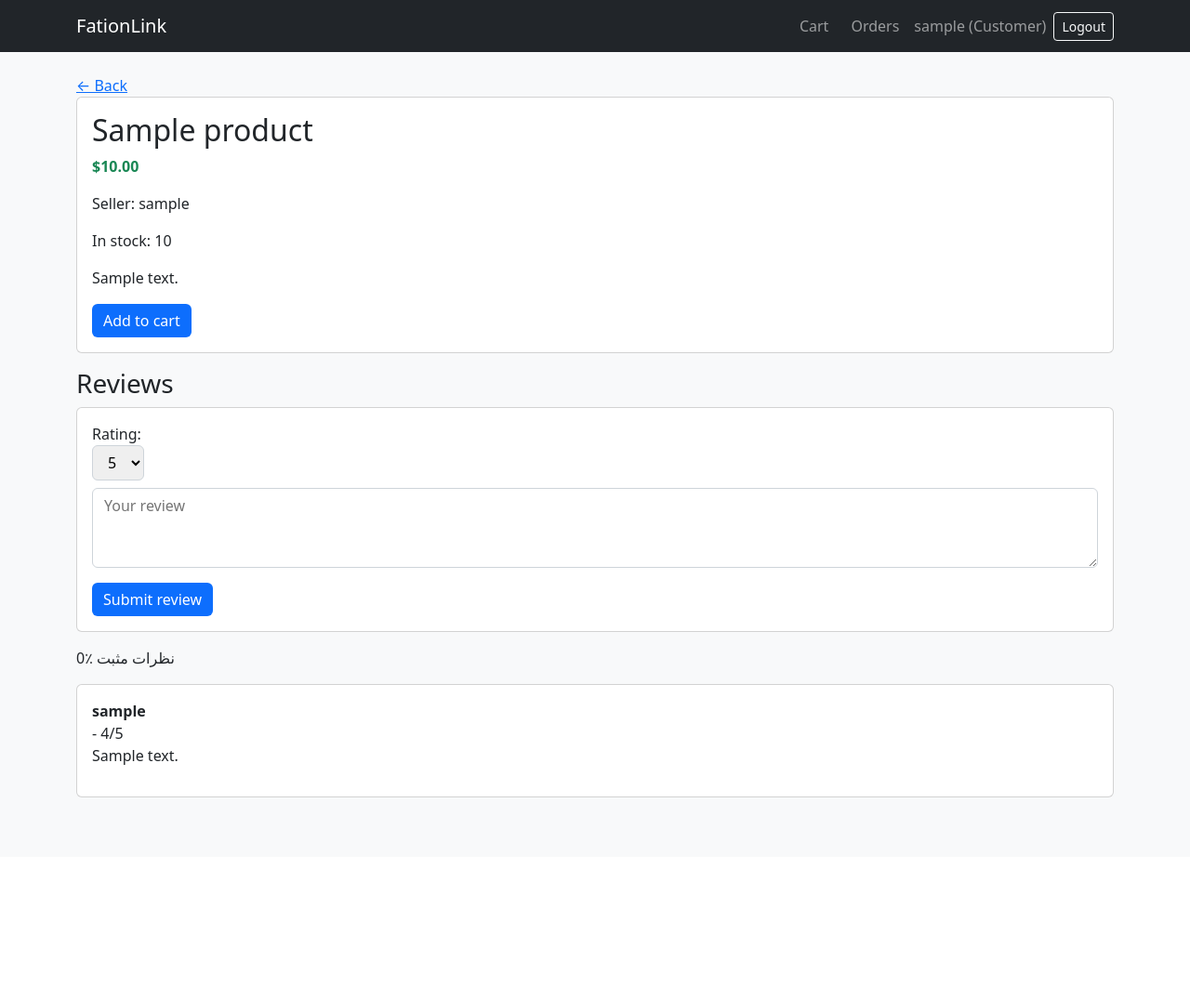
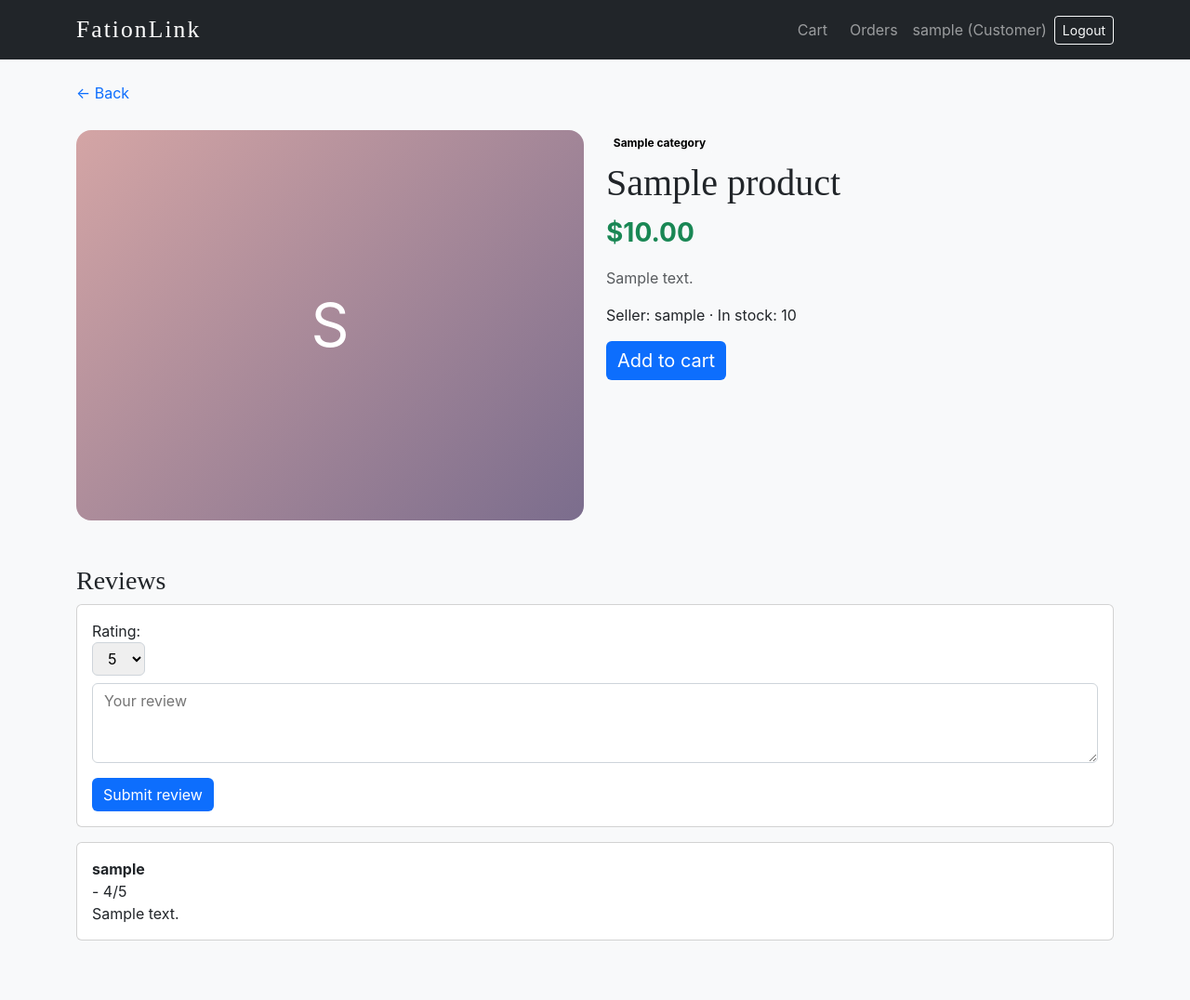
Before and after one commit to Taraneh-pourmand/FationLink, a Django app: page /product/1/ in a window 1280 px wide. Shown: the whole page at 93% size. Before the commit the page ends 858 px from the top, so only its background shows below. Run offline with Django 5.2, Linux system fonts and the light colour scheme; a user stored in the database is signed in; tables that the repository leaves empty hold one stand-in row (values such as "Sample post").

Commit message:
Add product images and new fashion UI

```diff
--- a/config/settings.py
+++ b/config/settings.py
@@ -138,3 +138,5 @@ MAILERS = {
 LOGIN_URL = "login"
 LOGIN_REDIRECT_URL = "product_list"
 LOGOUT_REDIRECT_URL = "product_list"
+MEDIA_URL = "/media/"
+MEDIA_ROOT = BASE_DIR / "media"
--- a/shop/models.py
+++ b/shop/models.py
@@ -120,3 +120,4 @@ class SupplierLink(models.Model):
 
     class Meta:
         unique_together = ("seller", "supplier")
+    image = models.ImageField(upload_to="products/", blank=True)
--- a/shop/templates/shop/base.html
+++ b/shop/templates/shop/base.html
@@ -23,7 +23,14 @@
             background: #0d6efd; color: #fff; border: 0;
             padding: .375rem .75rem; border-radius: .375rem; cursor: pointer;
         }
-        main button[type=submit]:hover { background: #0b5ed7; }
+        main button[type=submit]:hover { background: #0b5ed7; }body { font-family: 'Inter', sans-serif; }
+        h1, h2, h3, .navbar-brand { font-family: 'Playfair Display', serif; }
+        .navbar-brand { font-size: 1.6rem; letter-spacing: .08em; }
+        .hero { background: linear-gradient(120deg, #1f1c2c, #928dab); color: #fff; border-radius: 1rem; padding: 4rem 2rem; }
+        .product-card { padding: 0; border: 0; border-radius: 1rem; overflow: hidden; transition: transform .2s, box-shadow .2s; }
+        .product-card:hover { transform: translateY(-4px); box-shadow: 0 .75rem 1.5rem rgba(0,0,0,.15) !important; }
+        .product-img { width: 100%; height: 260px; object-fit: cover; }
+        .product-ph { height: 260px; display: flex; align-items: center; justify-content: center; font-size: 4rem; color: #fff; background: linear-gradient(135deg, #d4a5a5, #7b6d8d); }
     </style>
 </head>
 <body class="bg-light">
--- a/shop/templates/shop/product_detail.html
+++ b/shop/templates/shop/product_detail.html
@@ -3,18 +3,27 @@
 {% block title %}{{ product.name }}{% endblock %}
 
 {% block content %}
-<a href="{% url 'shop:product_list' %}">&larr; Back</a>
+<a href="{% url 'shop:product_list' %}" class="text-decoration-none">&larr; Back</a>
 
-<div class="card">
-    <h2>{{ product.name }}</h2>
-    <p class="price">${{ product.price }}</p>
-    <p>Seller: {{ product.seller.username }}</p>
-    <p>In stock: {{ product.stock }}</p>
-    <p>{{ product.description }}</p>
-    <form method="post" action="{% url 'shop:cart_add' product.pk %}">
-        {% csrf_token %}
-        <button type="submit">Add to cart</button>
-    </form>
+<div class="row g-4 mt-1 mb-5">
+    <div class="col-md-6">
+        {% if product.image %}
+            <img src="{{ product.image.url }}" class="img-fluid rounded-4 w-100" alt="{{ product.name }}">
+        {% else %}
+            <div class="product-ph rounded-4" style="height:420px">{{ product.name|first|upper }}</div>
+        {% endif %}
+    </div>
+    <div class="col-md-6">
+        <span class="badge text-bg-light mb-2">{{ product.category|default:"No category" }}</span>
+        <h1>{{ product.name }}</h1>
+        <p class="price fs-3">${{ product.price }}</p>
+        <p class="text-muted">{{ product.description }}</p>
+        <p>Seller: {{ product.seller.username }} &middot; In stock: {{ product.stock }}</p>
+        <form method="post" action="{% url 'shop:cart_add' product.pk %}">
+            {% csrf_token %}
+            <button type="submit" class="btn btn-dark btn-lg">Add to cart</button>
+        </form>
+    </div>
 </div>
 
 <h3>Reviews</h3>
@@ -32,20 +41,16 @@
                 <option value="1">1</option>
             </select>
         </label>
-        <p><textarea name="comment" rows="3" style="width:100%" placeholder="Your review"></textarea></p>
+        <p><textarea name="comment" rows="3" placeholder="Your review"></textarea></p>
         <button type="submit">Submit review</button>
     </form>
 </div>
 {% endif %}
-{% if pos_percent is not None %}<p>{{ pos_percent }}٪ نظرات مثبت</p>{% endif %}
 
 {% for r in reviews %}
     <div class="card">
         <strong>{{ r.user.username }}</strong> - {{ r.rating }}/5
-{% if r.sentiment == 'positive' %}<span class="badge bg-success">مثبت</span>
-{% elif r.sentiment == 'negative' %}<span class="badge bg-danger">منفی</span>{% endif %}
-
-        <p>{{ r.comment }}</p>
+        <p class="mb-0">{{ r.comment }}</p>
     </div>
 {% empty %}
     <p>No reviews yet.</p>
--- a/shop/templates/shop/product_form.html
+++ b/shop/templates/shop/product_form.html
@@ -5,7 +5,7 @@
 {% block content %}
 <div class="card">
     <h2>{{ title }}</h2>
-    <form method="post">
+    <form method="post" enctype="multipart/form-data">
         {% csrf_token %}
         {{ form.as_p }}
         <button type="submit">Save</button>
--- a/shop/urls.py
+++ b/shop/urls.py
@@ -1,4 +1,6 @@
 from django.urls import path
+from django.conf import settings
+from django.conf.urls.static import static
 
 from . import views
 
@@ -22,3 +24,4 @@ urlpatterns = [
     path("seller/products/<int:pk>/delete/", views.product_delete, name="product_delete"),
      path("fraud/", views.fraud_page, name="fraud"),
 ]
+urlpatterns += static(settings.MEDIA_URL, document_root=settings.MEDIA_ROOT)
--- a/shop/views.py
+++ b/shop/views.py
@@ -150,7 +150,7 @@ def seller_products(request):
 @login_required
 def product_create(request):
     _seller_required(request.user)
-    form = ProductForm(request.POST or None)
+    form = ProductForm(request.POST or None, request.FILES or None)
     if request.method == "POST" and form.is_valid():
         product = form.save(commit=False)
         product.seller = request.user
```
Also changed, not shown: shop/templates/shop/product_list.html (+24 -10 lines), shop/migrations/0003_supplierlink_image.py (added), 1 other file.
